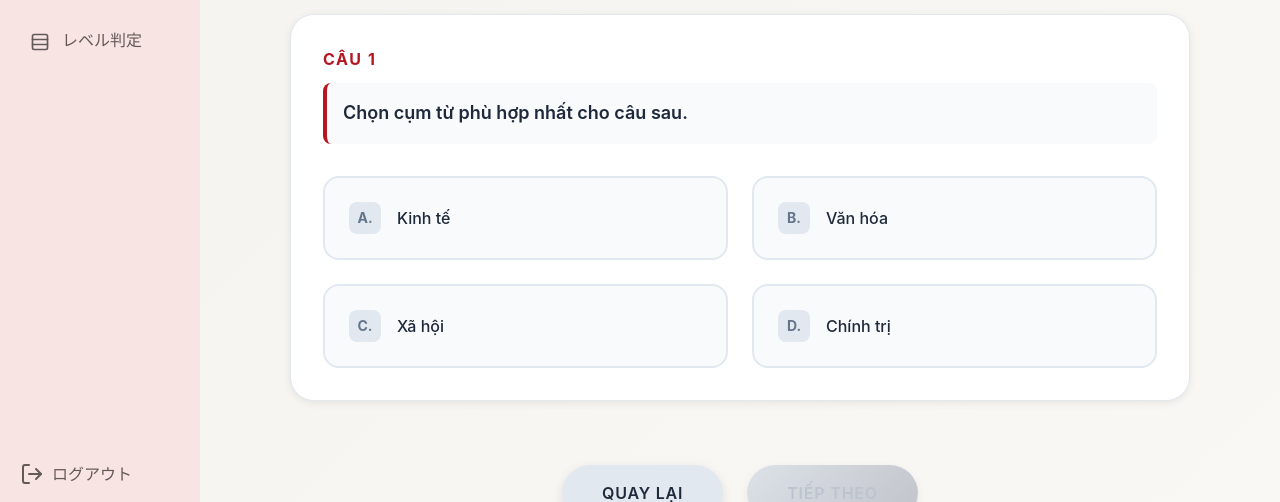
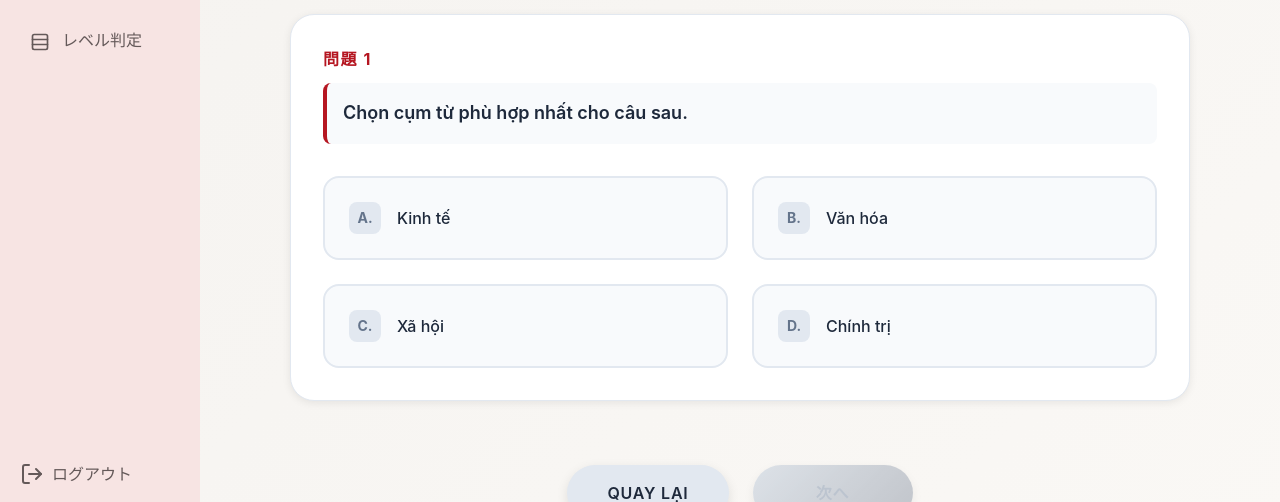
Before and after one commit to luonghoangvinh/ITSS_JP, a React (Vite) app in the folder itss_jp_vietTalk/: page /home/leveltest in a window 1280 px wide. Shown: the part 298-800 px from the top of the page. Built offline with nearby package versions, Linux system fonts and the light colour scheme.

Commit message:
sửa lại ngôn ngữ cho trang leveltest

```diff
--- a/itss_jp_vietTalk/src/pages/LevelTest/LevelTest.tsx
+++ b/itss_jp_vietTalk/src/pages/LevelTest/LevelTest.tsx
@@ -635,7 +635,7 @@ export default function LevelTest() {
   const handlePreviousQuestion = () => {
     if (currentQuestion === 0) {
       // If first question, go back to Level Assessment
-      if (window.confirm('Bạn có muốn dừng bài kiểm tra và quay về trang đánh giá trình độ không?')) {
+      if (window.confirm('テストを終了して、レベルチェックのページに戻りますか。')) {
         navigate('/home/levelassessment');
       }
     } else {
@@ -719,7 +719,7 @@ export default function LevelTest() {
         <div className="level-test-question-section">
           {/* Question Header */}
           <div className="question-header">
-            <span className="question-number">Câu {currentQuestion + 1}</span>
+            <span className="question-number">問題 {currentQuestion + 1}</span>
             <p className="question-instruction">
               {currentQ?.question || '質問が読み込まれていません。'}
             </p>
@@ -730,7 +730,7 @@ export default function LevelTest() {
                 onClick={handlePlayAudio}
                 disabled={isPlaying}
               >
-                {isPlaying ? 'Đang phát...' : 'Nghe'}
+                {isPlaying ? '再生中…' : '聞く'}
               </button>
             )}
           </div>
@@ -757,7 +757,7 @@ export default function LevelTest() {
           <button
             onClick={handlePreviousQuestion}
             className="btn-back"
-            title={currentQuestion === 0 ? 'Dừng bài kiểm tra' : 'Câu trước'}
+            title={currentQuestion === 0 ? 'テスト終了' : '前の問題'}
           >
             Quay lại
           </button>
@@ -766,9 +766,9 @@ export default function LevelTest() {
             onClick={handleNextQuestion}
             className="btn-next"
             disabled={!selectedAnswer}
-            title={currentQuestion === mockTestData.totalQuestions - 1 ? 'Nộp bài' : 'Tiếp theo'}
+            title={currentQuestion === mockTestData.totalQuestions - 1 ? '提出' : '次へ'}
           >
-            {currentQuestion === mockTestData.totalQuestions - 1 ? 'Nộp bài' : 'Tiếp theo'}
+            {currentQuestion === mockTestData.totalQuestions - 1 ? '提出' : '次へ'}
           </button>
         </div>
       </div>
```
